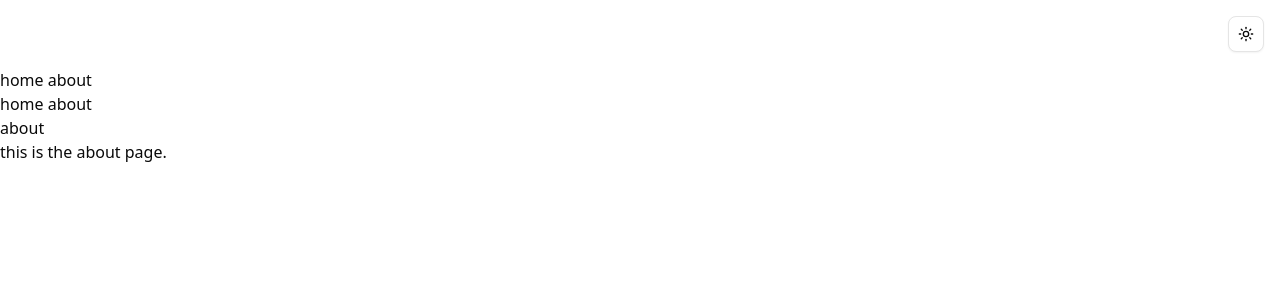
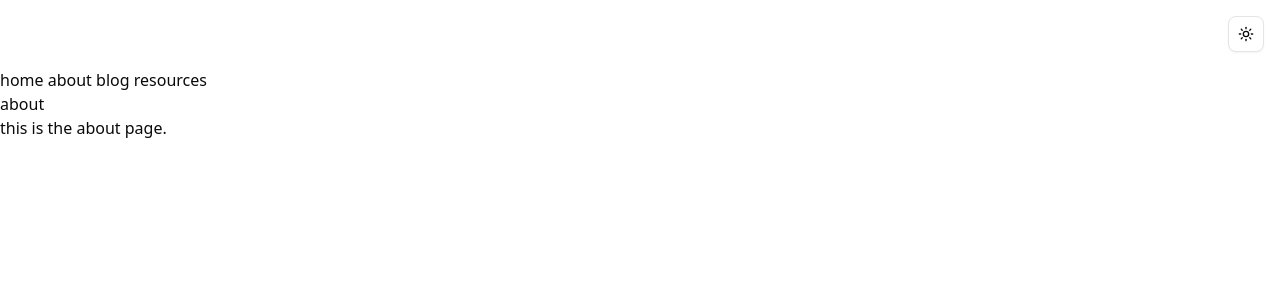
Before and after one commit to cjs675/webpage, a SvelteKit app: page /about in a window 1280 px wide. Shown: the top 300 px of the page. Built offline with nearby package versions, Linux system fonts and the light colour scheme.

Commit message:
add correct routing to global +layout component to include blog, about, info_dump pages

```diff
--- a/src/routes/+layout.svelte
+++ b/src/routes/+layout.svelte
@@ -14,6 +14,8 @@
 <nav>
     <a href="/">home</a>
     <a href="/about">about</a>
+    <a href="/blog">blog</a>
+    <a href="/info_dump">resources</a>
 </nav>
 
 
--- a/src/routes/about/+page.svelte
+++ b/src/routes/about/+page.svelte
@@ -1,7 +1,2 @@
-<nav>
-    <a href="/">home</a>
-    <a href="/about">about</a>
-</nav>
-
 <h1>about</h1>
 <p>this is the about page.</p>
```
